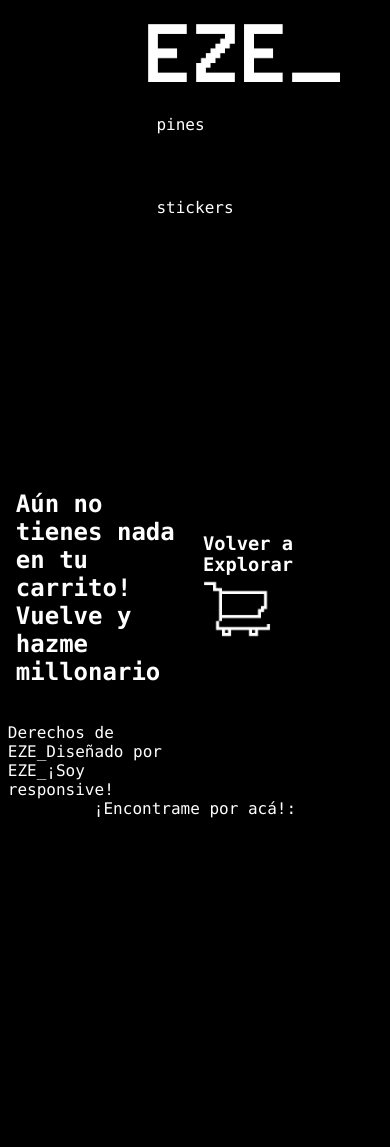
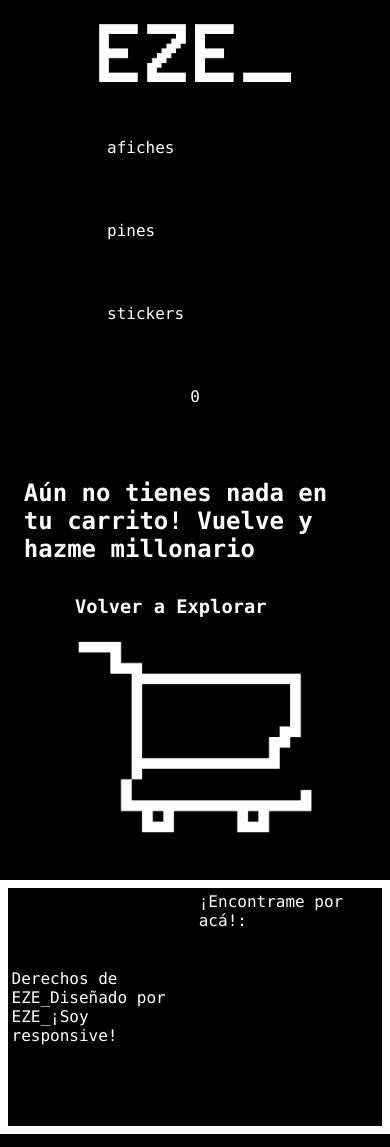
Before and after one commit to EZEweb/tienda-rico, a React (Create React App) app: page /cart in a window 390 px wide. Built offline with nearby package versions, Linux system fonts and the light colour scheme.

Commit message:
sumando css

```diff
--- a/src/App.css
+++ b/src/App.css
@@ -35,23 +35,24 @@ div ul li{
 }
 
 .footer{
+  display: grid;
   padding: 2%;
   background-color: black;
   width: 100%;
   height: 15%;
   bottom: 0;
   position: relative;
+  grid-template-columns: 50% 50%;
 }
 
 .bajadita{
 	display:grid;
-	width:45%;
-	float:left;
-  padding-left:0;
+  padding:2%;
 }
 
-.botonoff{
-  display: none;
+.redes{
+  display:grid;
+  padding:2%;
 }
 
 .containerPagina {
@@ -97,15 +98,11 @@ div ul li{
   padding: 5% 0 5% 0;
 }
 
-.containerPaginaDetalle img{
-  width: 40%;
-}
-
-.containerPaginaDetalle button{
+button{
+  color: black;
   margin-top: 5%;
-  border-radius: 2%;
-  color: black;
-  margin-left: 2%;
+  padding: 2%;
+  background-color: white;
 }
 
 .loader {
@@ -132,12 +129,6 @@ div ul li{
   100% {
     box-shadow: 0 -48px inset;
   }
-}
-
-button{
-  color: red;
-  width: auto;
-  padding: 2%;
 }
 
 section{
@@ -204,13 +195,20 @@ width: 20em;
 transition: 0.5s ease-in-out;
 }
 
-.gridContainer .article .h3 {
-  font-family: "VT323,sans-serif";
-}
 @media (max-width: 1000px) {
   *{
     background-color: black;
   }
+
+  .MiNav{
+    height: auto;
+    width: auto;
+  }
+
+  .MiNav img{
+    position: relative;
+  }
+
   div{
     display: grid;
     justify-content: center;
@@ -225,7 +223,7 @@ transition: 0.5s ease-in-out;
     display: grid;
   }
   div img{
-    padding: 0;
+    padding-top: 5% 0 0 0;
     display: grid;
     position: relative;
     width: 15em;
@@ -233,8 +231,22 @@ transition: 0.5s ease-in-out;
   }
   .containerPagina {
     display: grid;
-    height: 100%;
+    height: auto;
     grid-template-columns: 100%;
+  }
+
+  .containerPaginaDetalle{
+    grid-template-columns: 100%;
+    height: auto;
+  }
+
+  .footer{
+    background-color: white;
+    width: auto;
+    height: auto;
+    display: grid;
+    padding:2%;
+    bottom: 0;
   }
 }
 
```
